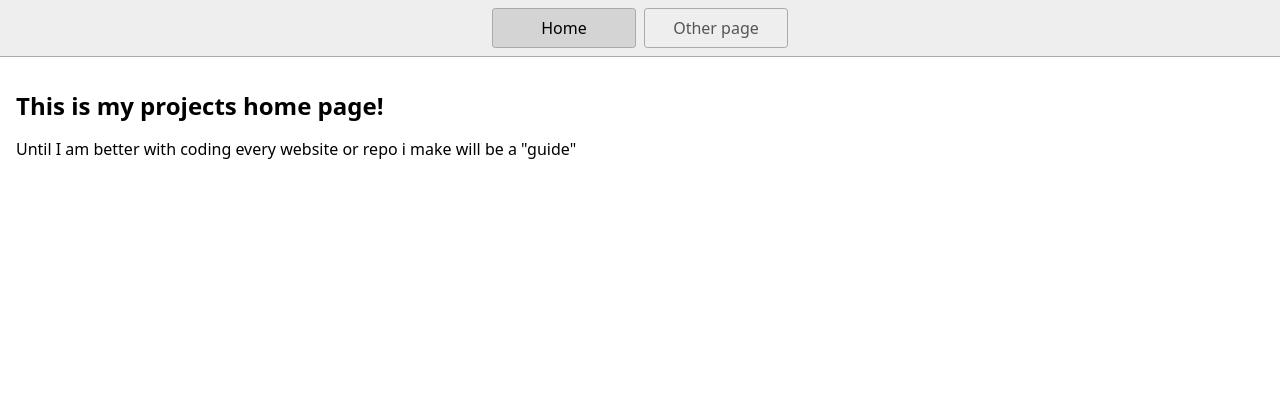
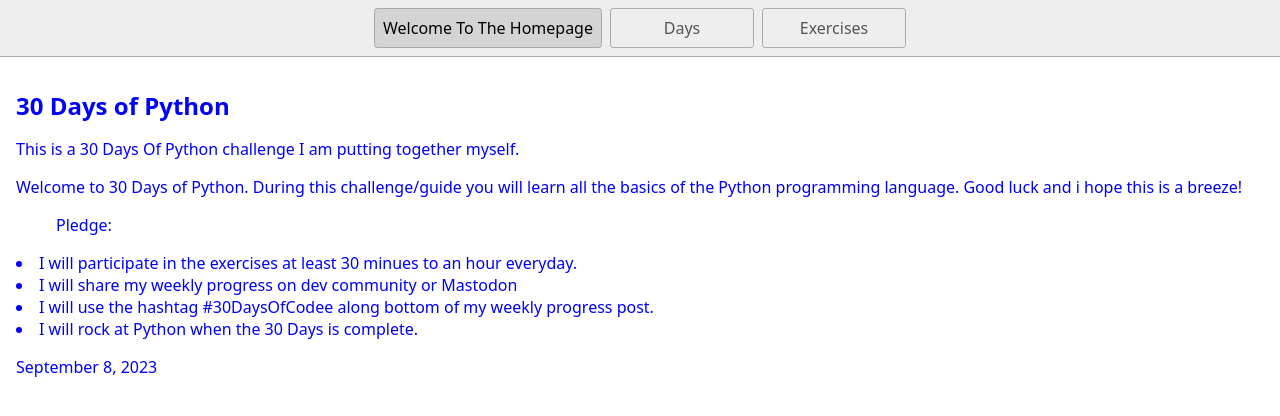
Before and after one commit to Hill7474/web-platform-1wy8wq, a plain HTML site: page index.html in a window 1280 px wide. Drawn offline with Linux system fonts and the light colour scheme.

Commit message:
3 files modified, 1 added

```diff
--- a/index.html
+++ b/index.html
@@ -4,21 +4,25 @@
     <title>Home</title>
     <meta charset="UTF-8" />
     <meta name="viewport" content="width=device-width" />
-    <!--
-      Need a visual blank slate?
-      Remove all code in `styles.css`!
-    -->
     <link rel="stylesheet" href="styles.css" />
     <script type="module" src="script.js"></script>
   </head>
   <body>
     <nav>
-      <a href="/" aria-current="page">Home</a>
-      <a href="/page2.html">Other page</a>
+      <a href="/" aria-current="page">Welcome To The Homepage</a>
+      <a href="/page2.html">Days</a>
+      <a href="/page3.html" >Exercises</a>
     </nav>
     <main>
-      <h1>This is my projects home page!</h1>
-      <p> Until I am better with coding every website or repo i make will be a "guide"</p>
+      <h1>30 Days of Python </h1>
+      <p>This is a 30 Days Of Python challenge I am putting together myself.<p>
+      <p>Welcome to 30 Days of Python. During this challenge/guide you will learn all the basics of the Python programming language. Good luck and i hope this is a breeze!</p>
+      <ul>Pledge:</ul>
+      <li>I will participate in the exercises at least 30 minues to an hour everyday.</li>
+          <li>I will share my weekly progress on dev community or Mastodon</li>
+          <li>I will use the hashtag #30DaysOfCodee along bottom of my weekly progress post.</li>
+          <li> I will rock at Python when the 30 Days is complete.</li>
+          <p> September 8, 2023</p>
     </main>
   </body>
 </html>
--- a/styles.css
+++ b/styles.css
@@ -5,7 +5,7 @@
 body {
   margin: 0;
   font-family: system-ui, sans-serif;
-  color: black;
+  color: blue;
   background-color: white;
 }
 
@@ -44,3 +44,6 @@ h1 {
   font-weight: bold;
   font-size: 1.5rem;
 }
+p {
+color: blue;
+}
```
Also changed, not shown: page2.html (+14 -3 lines), page3.html (added, +27 -0 lines).
